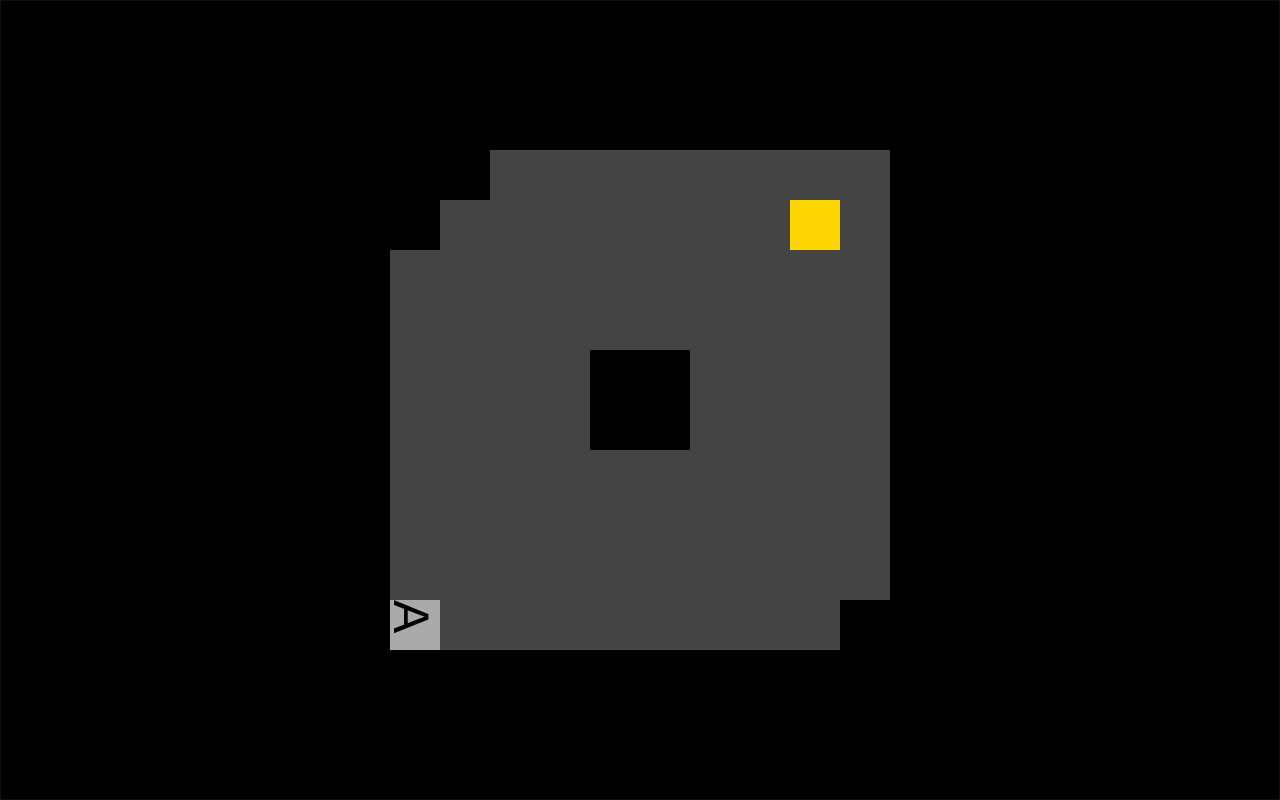
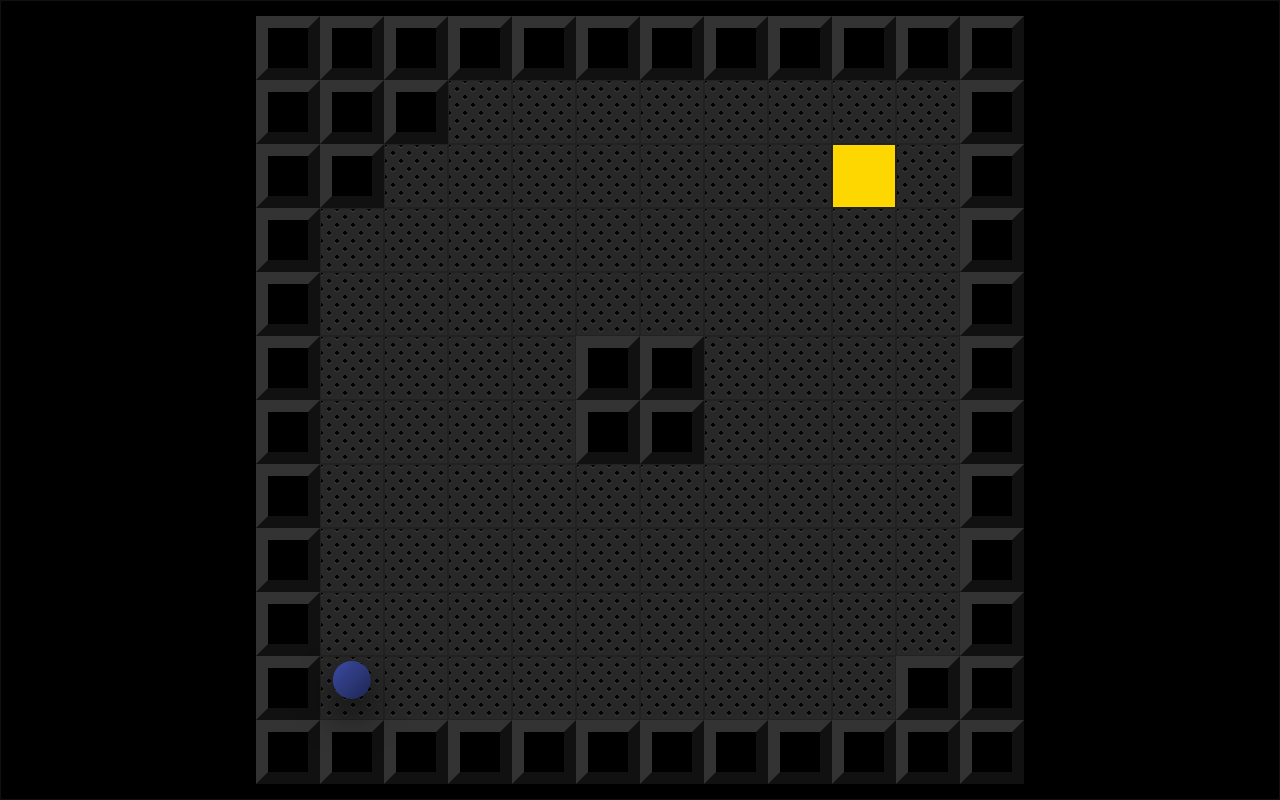
Before and after one commit to devmount/lava-ball, a Vue app: page / in a window 1280 px wide. Built offline with nearby package versions, Linux system fonts and the light colour scheme.

Commit message:
💚 new appearance

```diff
--- a/src/App.vue
+++ b/src/App.vue
@@ -1,14 +1,14 @@
 <template>
   <div id="app" ref="game" tabindex="0" @keydown.left="left" @keydown.right="right" @keydown.up="up" @keydown.down="down">
     <div id="map">
-      <div v-for="(y, i) in map.y" class="column">
+      <div v-for="(y, i) in map.y+2" class="column">
         <div
-          v-for="(x, j) in map.x"
+          v-for="(x, j) in map.x+2"
           class="cell"
           :class="{ 'blocked': isBlocked(i, j), 'target': isTarget(i, j) }"
         ></div>
       </div>
-      <div class="player" :class="lastDirection" ref="p">A</div>
+      <div :class="'player ' + lastDirection + ' ' + isFinished" ref="p"></div>
     </div>
   </div>
 </template>
@@ -25,23 +25,23 @@ export default {
     return {
       map: {
         x: 10, y: 10,
-        blocked: [{x:0,y:0}, {x:0,y:1}, {x:1,y:0}, {x:4,y:4}, {x:5,y:4}, {x:4,y:5}, {x:5,y:5}, {x:9,y:9}],
-        target: {x:8,y:1}
+        blocked: [{x:1,y:1}, {x:1,y:2}, {x:2,y:1}, {x:5,y:5}, {x:6,y:5}, {x:5,y:6}, {x:6,y:6}, {x:10,y:10}],
+        target: {x:9,y:2}
       },
-      p: {x:0,y:9},
+      p: {x:1,y:10},
       lastDirection: 'right'
     }
   },
   mounted () {
-    this.$refs.p.style.left = (this.p.x*50) + 'px'
-    this.$refs.p.style.top = (this.p.y*50) + 'px'
+    this.$refs.p.style.left = (this.p.x*64) + 'px'
+    this.$refs.p.style.top = (this.p.y*64) + 'px'
     this.$refs.game.focus()
   },
   methods: {
     isBlocked (x, y) {
       for (let i = 0; i < this.map.blocked.length; i++) {
-        const element = this.map.blocked[i]
-        if (JSON.stringify(element) === JSON.stringify({x:x,y:y}) ) {
+        const block = this.map.blocked[i]
+        if (JSON.stringify(block) === JSON.stringify({x:x,y:y}) || x==0 || y==0 || x==this.map.x+1 || y==this.map.y+1) {
           return true
         }
       }
@@ -53,43 +53,52 @@ export default {
     go (x, y) {
       this.p.x = x
       this.p.y = y
-      this.$refs.p.style.left = (x*50) + 'px'
-      this.$refs.p.style.top = (y*50) + 'px'
+      this.$refs.p.style.left = (x*64) + 'px'
+      this.$refs.p.style.top = (y*64) + 'px'
     },
     left () {
+      this.lastDirection = 'left'
       if (!this.isBlocked(this.p.x-1, this.p.y) && this.p.x > 0) {
-        this.lastDirection = 'left'
         this.go(this.p.x-1, this.p.y)
       }
     },
     right () {
-      if (!this.isBlocked(this.p.x+1, this.p.y) && this.p.x < this.map.x-1) {
-        this.lastDirection = 'right'
+      this.lastDirection = 'right'
+      if (!this.isBlocked(this.p.x+1, this.p.y) && this.p.x < this.map.x) {
         this.go(this.p.x+1, this.p.y)
       }
     },
     up () {
+      this.lastDirection = 'up'
       if (!this.isBlocked(this.p.x, this.p.y-1) && this.p.y > 0) {
-        this.lastDirection = 'up'
         this.go(this.p.x, this.p.y-1)
       }
     },
     down () {
-      if (!this.isBlocked(this.p.x, this.p.y+1) && this.p.y < this.map.y-1) {
-        this.lastDirection = 'down'
+      this.lastDirection = 'down'
+      if (!this.isBlocked(this.p.x, this.p.y+1) && this.p.y < this.map.y) {
         this.go(this.p.x, this.p.y+1)
       }
     }
   },
+  computed: {
+    isFinished () {
+      if (JSON.stringify(this.map.target) === JSON.stringify(this.p)) {
+        return 'exit'
+      } else {
+        return ''
+      }
+    },
+  }
 }
 </script>
 
 <style lang="stylus">
 :root
   --background #000
-  --available #444
+  --available #222
   --target gold
-  --unit 50px
+  --unit 64px
 
 html, body
   padding 0
@@ -119,12 +128,20 @@ html, body
       flex-direction column
 
       .cell
-        background var(--available)
+        background radial-gradient(black 15%, transparent 16%) 0 0, radial-gradient(black 15%, transparent 16%) 8px 8px, radial-gradient(rgba(255,255,255,.1) 15%, transparent 20%) 0 1px, radial-gradient(rgba(255,255,255,.1) 15%, transparent 20%) 8px 9px
+        background-color #282828
+        background-size 16px 16px
         width 1rem
         height 1rem
+        box-sizing border-box
+        border 1px solid var(--available)
 
         &.blocked
           background var(--background)
+          border-top .2rem solid #333
+          border-left .2rem solid #333
+          border-bottom .2rem solid #111
+          border-right .2rem solid #111
         &.target
           background var(--target)
 
@@ -132,15 +149,38 @@ html, body
       position absolute
       width 1rem
       height 1rem
-      background #aaa
       transition left .2s, top .2s, transform .1s
 
+      &::after
+        content ''
+        display inline-block
+        position absolute
+        top 0
+        left 50%
+        transform translate(-50%)
+        width .6rem
+        height .6rem
+        border-radius 50%
+        background-color #3b4ba3
+        background-image linear-gradient(-45deg, rgba(0,0,0,.5) 0%, transparent 100%);
+        box-shadow 0 0.4rem 0.6rem .3rem var(--background)
+        animation idle 1s 0s infinite ease-in-out alternate
+        transition height 1s, width 1s, top 1s
+      &.exit::after
+        width 0
+        height 0
+
       &.right
-        transform rotate(90deg)
+        // transform rotate(90deg)
       &.left
-        transform rotate(-90deg)
+        // transform rotate(-90deg)
       &.up
-        transform rotate(0deg)
+        // transform rotate(0deg)
       &.down
-        transform rotate(180deg)
+        // transform rotate(180deg)
+
+@keyframes idle
+  from { top: 0;      box-shadow 0 0.4rem 0.6rem -0.05rem var(--background); }
+  to   { top: .15rem; box-shadow 0 0.15rem 0.6rem -0.05rem var(--background); }
+
 </style>
```
